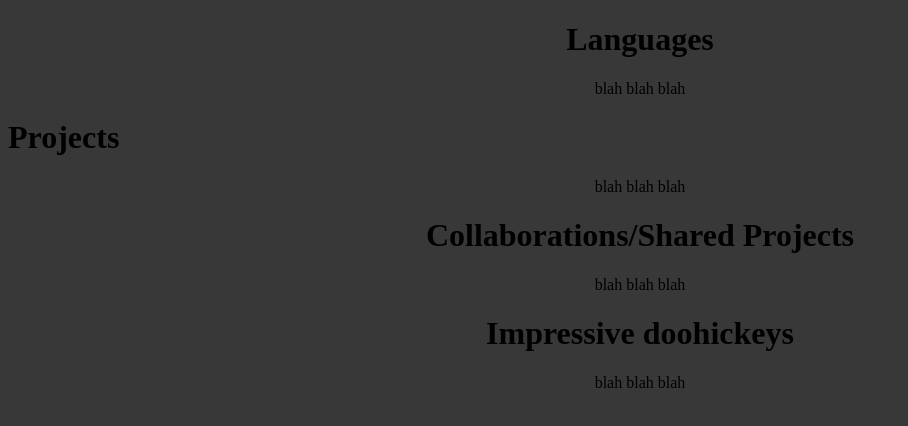
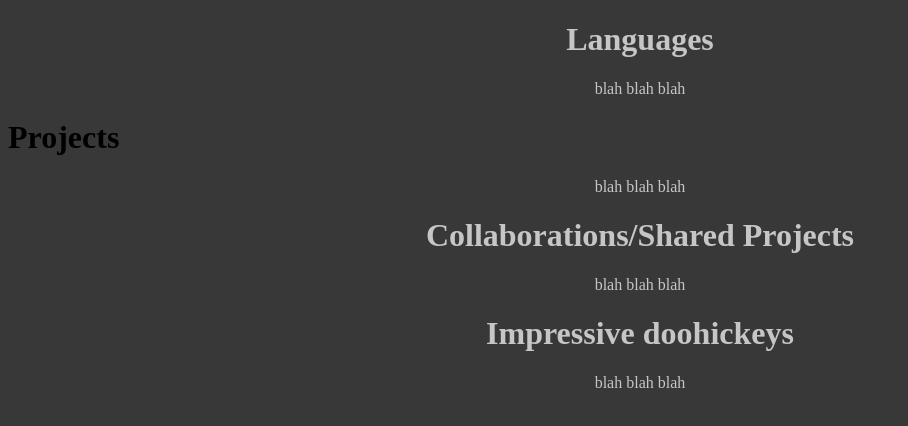
Before and after one commit to quibbious/quibbious.github.io, a plain HTML site: page index.html in a window 1280 px wide. Shown: the whole page, without its empty margins (0-908 px from the left). Drawn offline with Linux system fonts and the light colour scheme.

Commit message:
Update style.css

```diff
--- a/style.css
+++ b/style.css
@@ -1,9 +1,8 @@
 
-/* Body */
 body{
  background-color:#383838;
 }
-
 .center {
-  text-align: center;
+ text-align: center;
+ color: #c6c6c6;
 }
```
